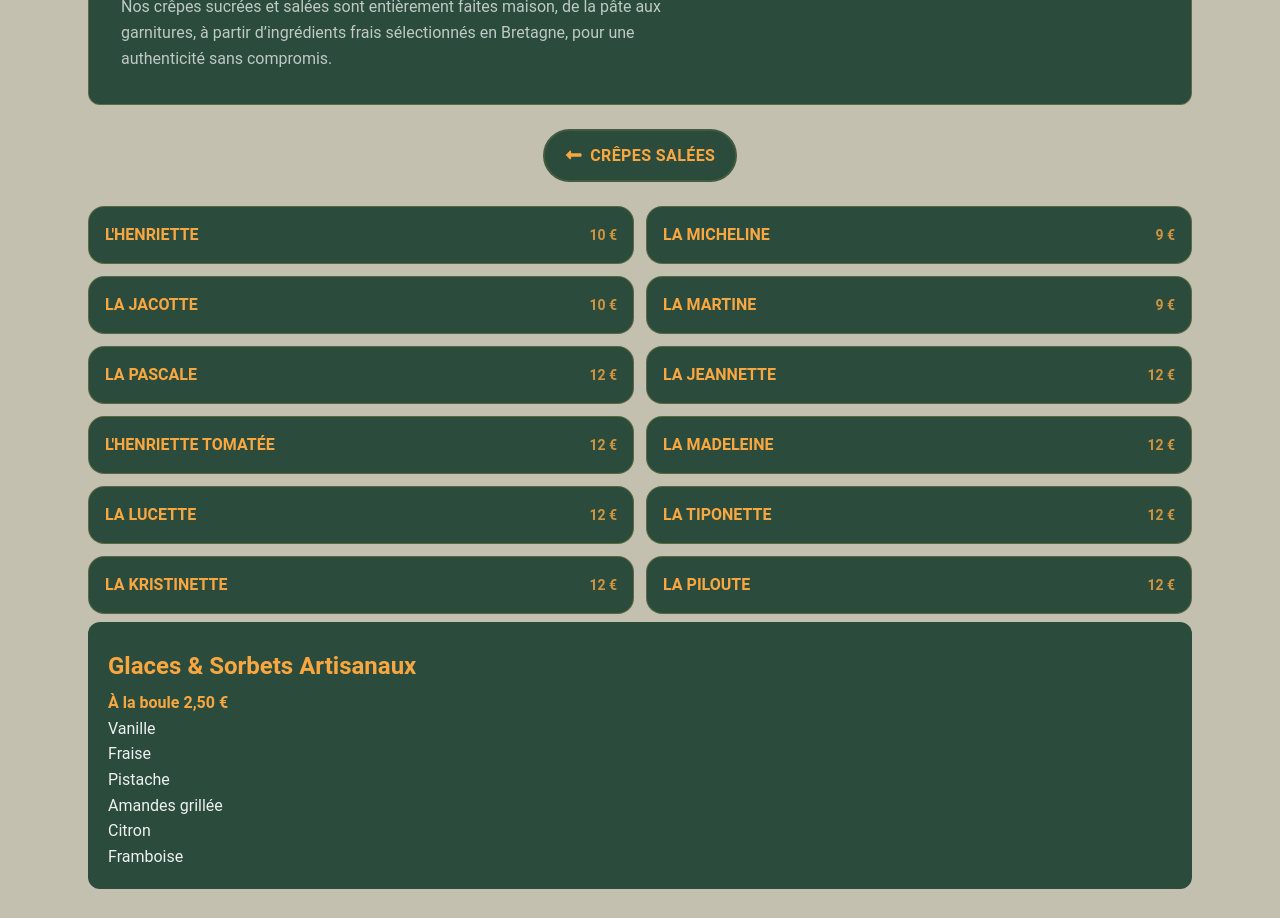
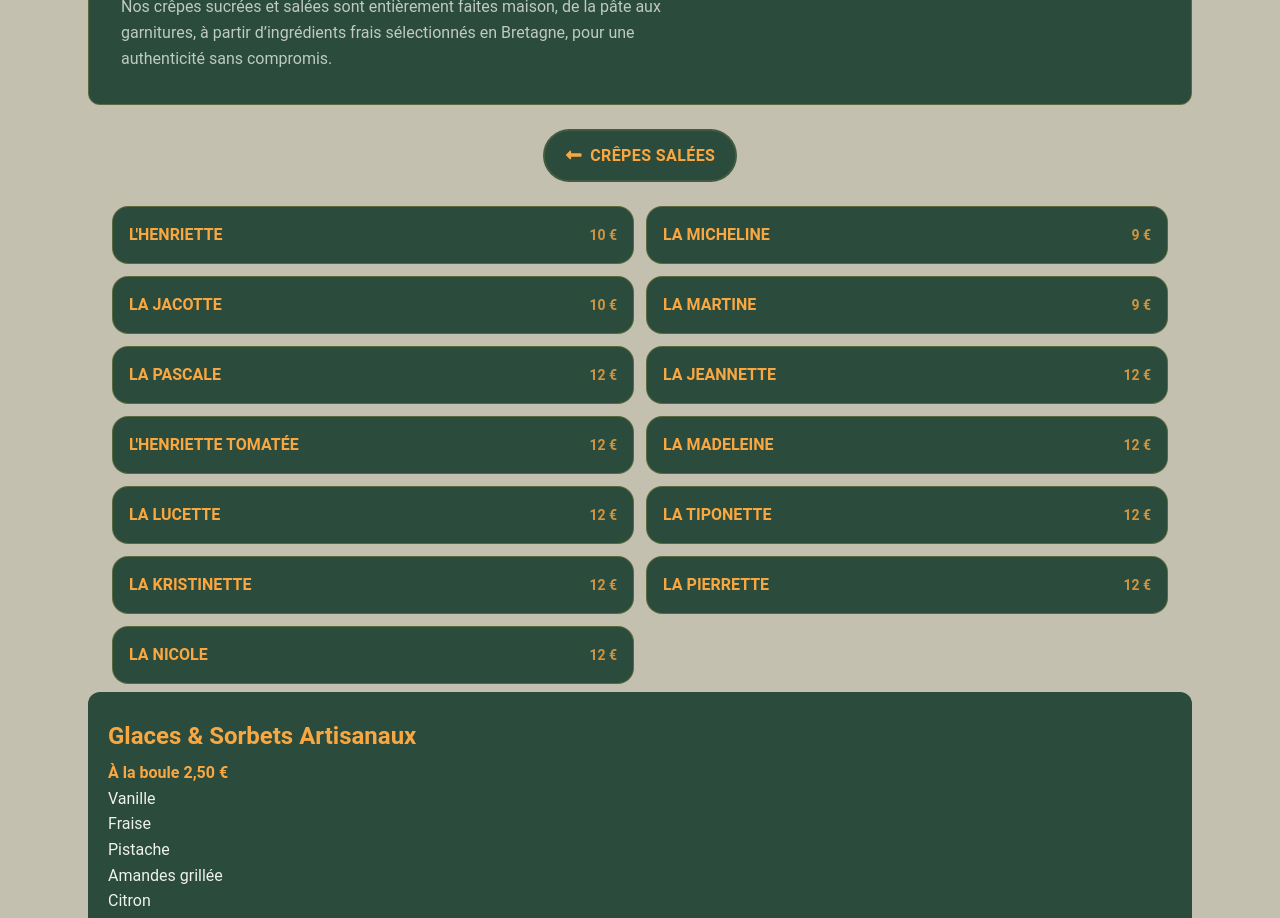
Before and after one commit to Czecevic/creperie_le_gall, a React (Vite) app: page / in a window 1280 px wide. Shown: the part 1140-2058 px from the top of the page. Built offline with nearby package versions, Linux system fonts and the light colour scheme; a web font is replaced by a local one.

Commit message:
feature: change menu + change css in 'AllCrepe.tsx'

```diff
--- a/src/components/big/Menu.tsx
+++ b/src/components/big/Menu.tsx
@@ -60,22 +60,22 @@ export const Menu = () => {
       <h1 className="text-surface font-semibold text-4xl text-center mt-8 mb-4 w-full border-b-4 border-b-surface">
         Les Boissons Bretonnes{" "}
       </h1>
-      <div className="flex w-full">
-        <div className="bg-surface w-1/3 p-5 m-2 rounded-xl border-border">
+      <div className="flex w-full flex-col md:flex-row">
+        <div className="bg-surface w-full md:w-1/3 p-5 m-2 rounded-xl border-border">
           <AllStrongDrink drinks={sodas} nameDrink={"Sodas"} />
         </div>
-        <div className="bg-surface w-1/3 p-5 m-2 rounded-xl border-border">
+        <div className="bg-surface w-full md:w-1/3 p-5 m-2 rounded-xl border-border">
           <AllStrongDrink drinks={digestifs} nameDrink={"Digestifs"} />
         </div>
-        <div className="bg-surface w-1/3 p-5 m-2 rounded-xl border-border">
+        <div className="bg-surface w-full md:w-1/3 p-5 m-2 rounded-xl border-border">
           <AllStrongDrink drinks={bieres} nameDrink={"Bières / Cides"} />
         </div>
       </div>
-      <div className="flex w-full">
-        <div className="bg-surface w-1/2 p-5 m-2 rounded-xl border-border">
+      <div className="flex w-full flex-col md:flex-row">
+        <div className="bg-surface w-full md:w-1/2 p-5 m-2 rounded-xl border-border">
           <AllStrongDrink drinks={eau} nameDrink={"Eaux"} />
         </div>
-        <div className="bg-surface w-1/2 p-5 m-2 rounded-xl border-border">
+        <div className="bg-surface w-full md:w-1/2 p-5 m-2 rounded-xl border-border">
           <AllStrongDrink
             drinks={boissons_chaudes}
             nameDrink={"Boissons Chaudes"}
--- a/src/components/medium/AllCrepes.tsx
+++ b/src/components/medium/AllCrepes.tsx
@@ -16,10 +16,10 @@ export const AllCrepes = () => {
   }) as { id: number; name: string; description: string; price: number }[];
 
   return (
-    <div className="flex flex-col items-center gap-6 w-full">
+    <div className="flex flex-col items-center gap-6 w-full mx-auto px-4 sm:px-6">
       <SwitchButton onSwitch={onSwitch} setOnSwitch={setOnSwitch} />
 
-      <ul className="grid grid-cols-2 gap-3 w-full">
+      <ul className="grid grid-cols-1 md:grid md:grid-cols-2 gap-3 w-full">
         {crepes.map((crepe, index) => (
           <button
             key={crepe.id}
--- a/src/i18n/locales/en.ts
+++ b/src/i18n/locales/en.ts
@@ -121,7 +121,13 @@ export default {
       },
       {
         id: 11,
-        name: "LA PILOUTE",
+        name: "LA PIERRETTE",
+        description: "Emmental, goat cheese, honey, walnuts.",
+        price: 12,
+      },
+      {
+        id: 12,
+        name: "LA NICOLE",
         description: "Emmental, spinach, cream.",
         price: 12,
       },
--- a/src/i18n/locales/es.ts
+++ b/src/i18n/locales/es.ts
@@ -116,8 +116,14 @@ export default {
       },
       {
         id: 11,
-        name: "LA PILOUTE",
-        description: "Emmental, espinacas, nata.",
+        name: "LA PIERRETTE",
+        description: "Emmental, queso de cabra, miel, nueces.",
+        price: 12,
+      },
+      {
+        id: 12,
+        name: "LA NICOLE",
+        description: "Emmental, espinacas, crema.",
         price: 12,
       },
     ],
--- a/src/i18n/locales/fr.ts
+++ b/src/i18n/locales/fr.ts
@@ -124,8 +124,14 @@ export default {
       },
       {
         id: 11,
-        name: "LA PILOUTE",
-        description: "Emmental, épinards et crème.",
+        name: "LA PIERRETTE",
+        description: "Emmental, chèvre, miel, noix.",
+        price: 12,
+      },
+      {
+        id: 12,
+        name: "LA NICOLE",
+        description: "Emmental, épinards, crème.",
         price: 12,
       },
     ],
--- a/src/i18n/locales/ja.ts
+++ b/src/i18n/locales/ja.ts
@@ -117,8 +117,14 @@ export default {
       },
       {
         id: 11,
-        name: "LA PILOUTE",
-        description: "エメンタールチーズ、ほうれん草、クリーム。",
+        name: "LA PIERRETTE",
+        description: "エメンタール、ヤギのチーズ、はちみつ、くるみ。",
+        price: 12,
+      },
+      {
+        id: 12,
+        name: "LA NICOLE",
+        description: "エメンタール、ほうれん草、クリーム。",
         price: 12,
       },
     ],
--- a/src/i18n/locales/ko.ts
+++ b/src/i18n/locales/ko.ts
@@ -110,8 +110,14 @@ export default {
       },
       {
         id: 11,
-        name: "LA PILOUTE",
-        description: "에멘탈 치즈, 시금치, 크림.",
+        name: "LA PIERRETTE",
+        description: "엠멘탈 치즈, 염소 치즈, 꿀, 호두.",
+        price: 12,
+      },
+      {
+        id: 12,
+        name: "LA NICOLE",
+        description: "엠멘탈 치즈, 시금치, 크림.",
         price: 12,
       },
     ],
--- a/src/i18n/locales/zh.ts
+++ b/src/i18n/locales/zh.ts
@@ -105,8 +105,14 @@ export default {
       },
       {
         id: 11,
-        name: "LA PILOUTE",
-        description: "埃曼塔尔奶酪、菠菜、奶油。",
+        name: "LA PIERRETTE",
+        description: "埃门塔尔奶酪、山羊奶酪、蜂蜜、核桃。",
+        price: 12,
+      },
+      {
+        id: 12,
+        name: "LA NICOLE",
+        description: "埃门塔尔奶酪、菠菜、奶油。",
         price: 12,
       },
     ],
```
